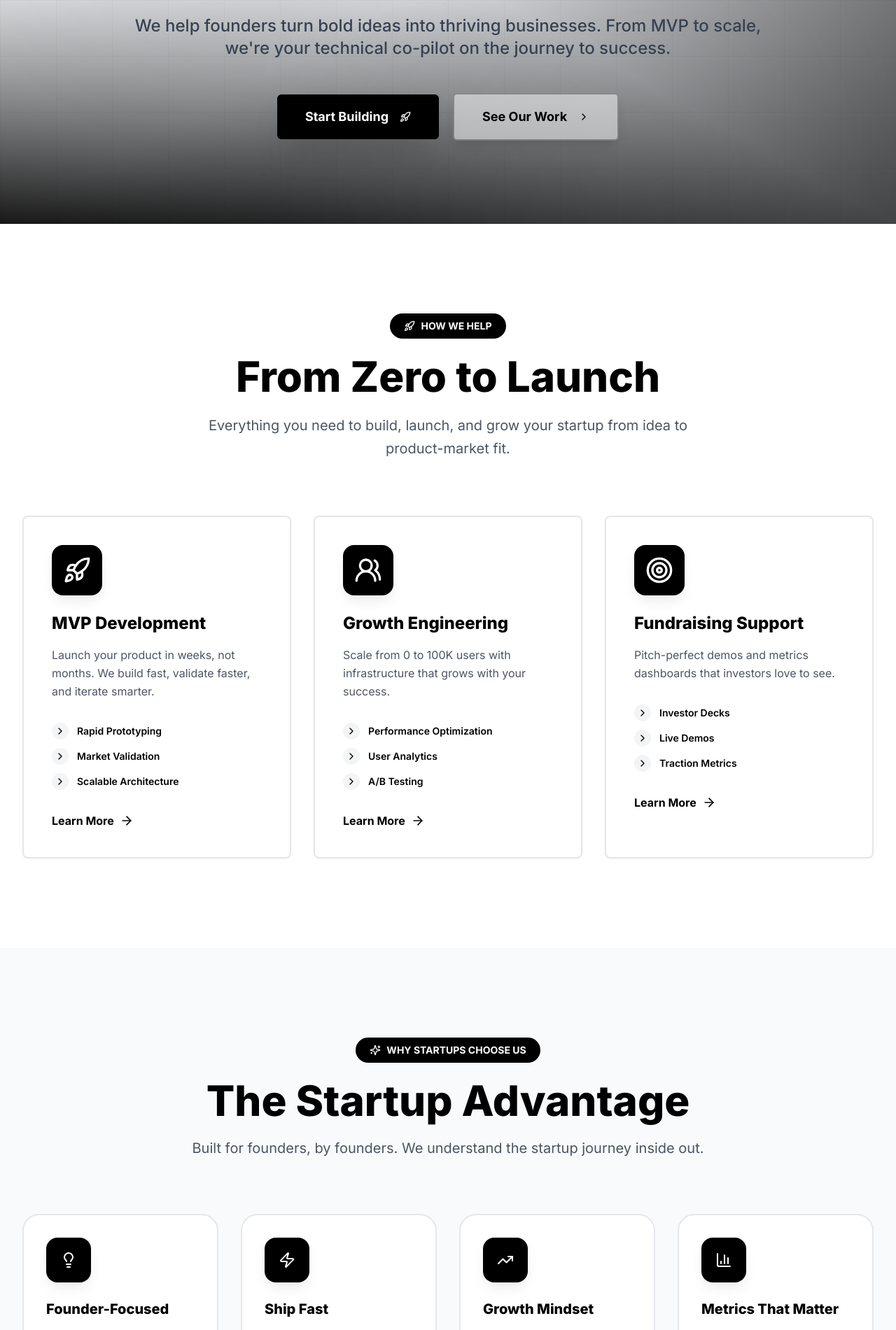
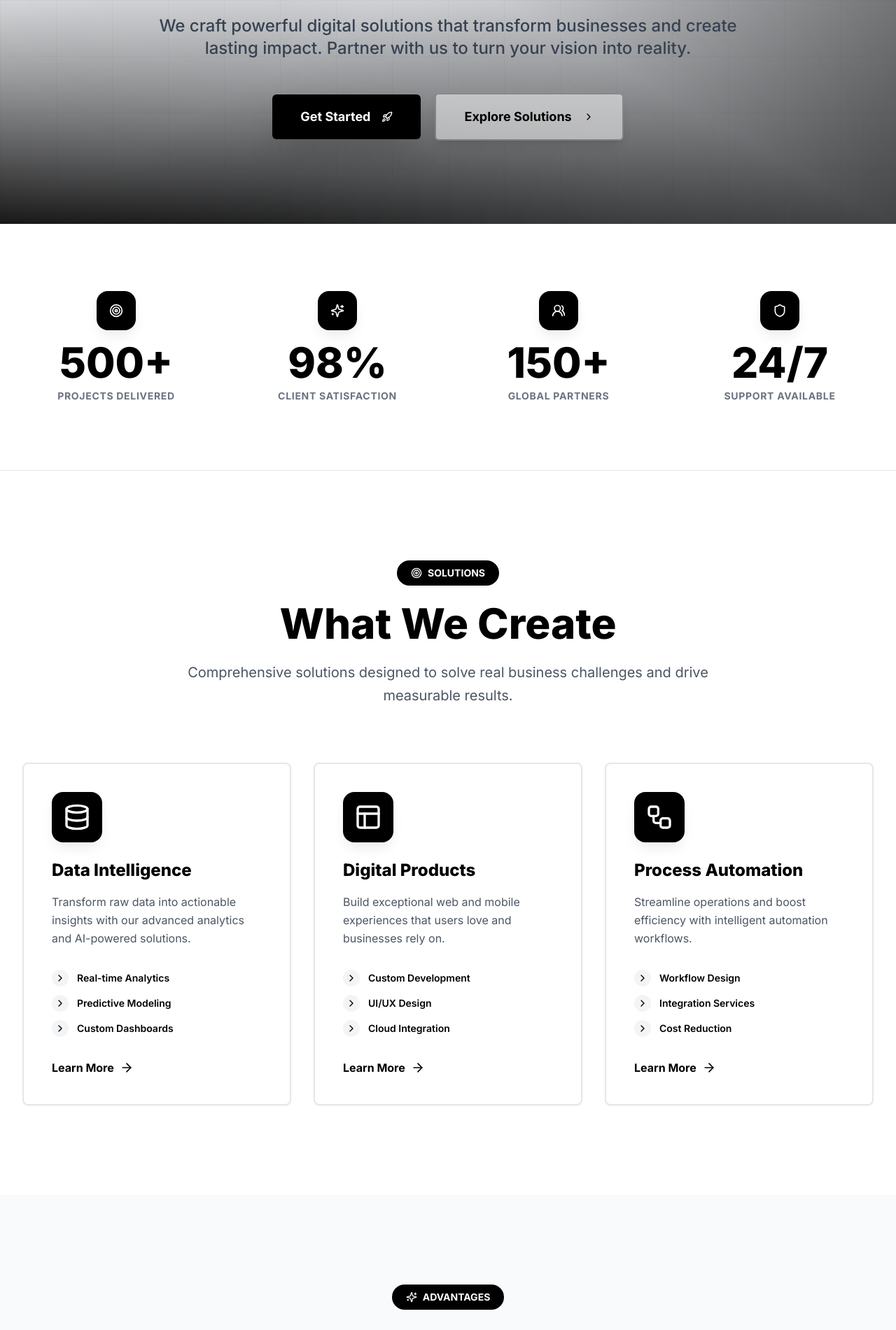
Before and after one commit to ramananagabandi/hyderabad-digital-showcase, a React (Vite) app: page / in a window 1280 px wide. Shown: the part 400-2301 px from the top of the page at 70% size. Built offline with nearby package versions, Linux system fonts and the light colour scheme.

Commit message:
Reverted to commit d178de917a793dab1ef1179848780e7624d95619

```diff
--- a/src/pages/Index.tsx
+++ b/src/pages/Index.tsx
@@ -2,58 +2,45 @@ import { Button } from "@/components/ui/button";
 import { Card, CardContent } from "@/components/ui/card";
 import { ArrowRight, Sparkles, Rocket, Target, TrendingUp, ChevronRight, Lightbulb, Zap, Shield, Users2, BarChart3, Database, Layout, Workflow } from "lucide-react";
 import { Link } from "react-router-dom";
+
 const Index = () => {
-  const metrics = [{
-    number: "50+",
-    label: "Startups Launched",
-    icon: <Rocket className="w-5 h-5" />
-  }, {
-    number: "$20M+",
-    label: "Funding Raised",
-    icon: <TrendingUp className="w-5 h-5" />
-  }, {
-    number: "3 Months",
-    label: "Average MVP Time",
-    icon: <Zap className="w-5 h-5" />
-  }, {
-    number: "90%",
-    label: "Launch Success Rate",
-    icon: <Target className="w-5 h-5" />
-  }];
-  const solutions = [{
-    icon: <Rocket className="w-10 h-10" />,
-    title: "MVP Development",
-    description: "Launch your product in weeks, not months. We build fast, validate faster, and iterate smarter.",
-    benefits: ["Rapid Prototyping", "Market Validation", "Scalable Architecture"]
-  }, {
-    icon: <Users2 className="w-10 h-10" />,
-    title: "Growth Engineering",
-    description: "Scale from 0 to 100K users with infrastructure that grows with your success.",
-    benefits: ["Performance Optimization", "User Analytics", "A/B Testing"]
-  }, {
-    icon: <Target className="w-10 h-10" />,
-    title: "Fundraising Support",
-    description: "Pitch-perfect demos and metrics dashboards that investors love to see.",
-    benefits: ["Investor Decks", "Live Demos", "Traction Metrics"]
-  }];
-  const features = [{
-    icon: <Lightbulb className="w-6 h-6" />,
-    title: "Founder-Focused",
-    description: "We speak startup. No corporate BS, just results"
-  }, {
-    icon: <Zap className="w-6 h-6" />,
-    title: "Ship Fast",
-    description: "Move at startup speed with agile development"
-  }, {
-    icon: <TrendingUp className="w-6 h-6" />,
-    title: "Growth Mindset",
-    description: "Built to scale from day one to exit"
-  }, {
-    icon: <BarChart3 className="w-6 h-6" />,
-    title: "Metrics That Matter",
-    description: "Track KPIs investors actually care about"
-  }];
-  return <div className="min-h-screen overflow-hidden bg-background">
+  const metrics = [
+    { number: "500+", label: "Projects Delivered", icon: <Target className="w-5 h-5" /> },
+    { number: "98%", label: "Client Satisfaction", icon: <Sparkles className="w-5 h-5" /> },
+    { number: "150+", label: "Global Partners", icon: <Users2 className="w-5 h-5" /> },
+    { number: "24/7", label: "Support Available", icon: <Shield className="w-5 h-5" /> }
+  ];
+
+  const solutions = [
+    {
+      icon: <Database className="w-10 h-10" />,
+      title: "Data Intelligence",
+      description: "Transform raw data into actionable insights with our advanced analytics and AI-powered solutions.",
+      benefits: ["Real-time Analytics", "Predictive Modeling", "Custom Dashboards"]
+    },
+    {
+      icon: <Layout className="w-10 h-10" />,
+      title: "Digital Products",
+      description: "Build exceptional web and mobile experiences that users love and businesses rely on.",
+      benefits: ["Custom Development", "UI/UX Design", "Cloud Integration"]
+    },
+    {
+      icon: <Workflow className="w-10 h-10" />,
+      title: "Process Automation",
+      description: "Streamline operations and boost efficiency with intelligent automation workflows.",
+      benefits: ["Workflow Design", "Integration Services", "Cost Reduction"]
+    }
+  ];
+
+  const features = [
+    { icon: <Lightbulb className="w-6 h-6" />, title: "Innovation First", description: "Cutting-edge solutions using the latest technologies" },
+    { icon: <Zap className="w-6 h-6" />, title: "Lightning Fast", description: "Rapid deployment without compromising quality" },
+    { icon: <Shield className="w-6 h-6" />, title: "Enterprise Security", description: "Bank-level security for your peace of mind" },
+    { icon: <BarChart3 className="w-6 h-6" />, title: "Data-Driven", description: "Every decision backed by solid analytics" }
+  ];
+
+  return (
+    <div className="min-h-screen overflow-hidden bg-background">
       {/* Hero Section */}
       <section className="relative min-h-[90vh] flex items-center justify-center overflow-hidden bg-gradient-to-br from-white via-gray-100 to-black">
         {/* Animated gradient overlay */}
@@ -72,32 +59,32 @@ const Index = () => {
         <div className="relative max-w-7xl mx-auto px-4 sm:px-6 lg:px-8 py-20 text-center z-10">
           <div className="inline-flex items-center gap-2 px-6 py-3 rounded-full bg-white/40 backdrop-blur-md border border-black/10 mb-8 animate-fade-in shadow-lg">
             <Sparkles className="w-5 h-5 text-black" />
-            <span className="text-sm font-semibold text-black tracking-wide">From Idea to Unicorn</span>
+            <span className="text-sm font-semibold text-black tracking-wide">Next-Generation Technology Solutions</span>
           </div>
 
           <h1 className="text-6xl md:text-8xl font-black mb-8 leading-tight animate-slide-up">
-            <span className="text-black">Launch Your</span>
+            <span className="text-black">Build The</span>
             <br />
             <span className="text-transparent bg-clip-text bg-gradient-to-r from-black via-gray-600 to-black">
-              Startup Dream
+              Future Now
             </span>
           </h1>
 
           <p className="text-xl md:text-2xl text-gray-700 mb-12 max-w-4xl mx-auto leading-relaxed animate-slide-up font-medium">
-            We help founders turn bold ideas into thriving businesses. From MVP to scale,
-            we're your technical co-pilot on the journey to success.
+            We craft powerful digital solutions that transform businesses and create lasting impact.
+            Partner with us to turn your vision into reality.
           </p>
 
           <div className="flex flex-col sm:flex-row gap-5 justify-center items-center animate-fade-in">
             <Link to="/contact">
               <Button size="lg" className="bg-black text-white hover:bg-gray-800 shadow-xl hover:shadow-2xl transition-all duration-500 hover:scale-105 px-10 py-8 text-lg font-bold group">
-                Start Building
+                Get Started
                 <Rocket className="ml-2 w-6 h-6 group-hover:translate-x-1 transition-transform" />
               </Button>
             </Link>
             <Link to="/services">
               <Button size="lg" variant="outline" className="border-2 border-black/30 text-black bg-white/50 hover:bg-black hover:text-white backdrop-blur-md transition-all duration-500 hover:scale-105 px-10 py-8 text-lg font-bold shadow-lg">
-                See Our Work
+                Explore Solutions
                 <ChevronRight className="ml-2 w-6 h-6" />
               </Button>
             </Link>
@@ -106,28 +93,51 @@ const Index = () => {
       </section>
 
       {/* Metrics Section */}
-
+      <section className="py-24 bg-white relative border-b">
+        <div className="relative max-w-7xl mx-auto px-4 sm:px-6 lg:px-8">
+          <div className="grid grid-cols-2 md:grid-cols-4 gap-12">
+            {metrics.map((metric, index) => (
+              <div key={index} className="text-center group">
+                <div className="flex justify-center mb-4">
+                  <div className="w-14 h-14 rounded-2xl bg-black flex items-center justify-center shadow-card group-hover:shadow-hover transition-all duration-500 group-hover:scale-110">
+                    <div className="text-white">{metric.icon}</div>
+                  </div>
+                </div>
+                <div className="text-5xl md:text-6xl font-black text-black mb-2 group-hover:scale-110 transition-transform duration-500">
+                  {metric.number}
+                </div>
+                <div className="text-sm font-bold text-gray-500 uppercase tracking-wider">
+                  {metric.label}
+                </div>
+              </div>
+            ))}
+          </div>
+        </div>
+      </section>
 
       {/* Solutions Section */}
       <section className="py-32 bg-white relative overflow-hidden">
         <div className="relative max-w-7xl mx-auto px-4 sm:px-6 lg:px-8">
           <div className="text-center mb-20">
             <div className="inline-flex items-center gap-2 px-5 py-2 rounded-full bg-black text-white font-bold text-sm mb-6">
-              <Rocket className="w-4 h-4" />
-              HOW WE HELP
+              <Target className="w-4 h-4" />
+              SOLUTIONS
             </div>
             <h2 className="text-5xl md:text-6xl font-black text-black mb-6">
-              From Zero to Launch
+              What We Create
             </h2>
             <p className="text-xl text-gray-600 max-w-3xl mx-auto leading-relaxed">
-              Everything you need to build, launch, and grow your startup from idea to product-market fit.
+              Comprehensive solutions designed to solve real business challenges and drive measurable results.
             </p>
           </div>
 
           <div className="grid md:grid-cols-3 gap-8">
-            {solutions.map((solution, index) => <Card key={index} className="group relative overflow-hidden border-2 border-gray-200 hover:border-black shadow-sm hover:shadow-xl transition-all duration-700 hover:-translate-y-4 bg-white animate-fade-in" style={{
-            animationDelay: `${index * 0.2}s`
-          }}>
+            {solutions.map((solution, index) => (
+              <Card
+                key={index}
+                className="group relative overflow-hidden border-2 border-gray-200 hover:border-black shadow-sm hover:shadow-xl transition-all duration-700 hover:-translate-y-4 bg-white animate-fade-in"
+                style={{ animationDelay: `${index * 0.2}s` }}
+              >
                 <CardContent className="relative p-10">
                   <div className="mb-6 inline-flex p-4 rounded-2xl bg-black shadow-card group-hover:shadow-hover transition-all duration-500 group-hover:scale-110">
                     <div className="text-white">{solution.icon}</div>
@@ -142,12 +152,14 @@ const Index = () => {
                   </p>
 
                   <div className="space-y-3 mb-8">
-                    {solution.benefits.map((benefit, idx) => <div key={idx} className="flex items-center gap-3 text-sm font-semibold text-black">
+                    {solution.benefits.map((benefit, idx) => (
+                      <div key={idx} className="flex items-center gap-3 text-sm font-semibold text-black">
                         <div className="w-6 h-6 rounded-full bg-gray-100 flex items-center justify-center group-hover:bg-black transition-all duration-300">
                           <ChevronRight className="w-4 h-4 text-black group-hover:text-white transition-colors" />
                         </div>
                         {benefit}
-                      </div>)}
+                      </div>
+                    ))}
                   </div>
 
                   <Link to="/services" className="inline-flex items-center text-black hover:text-gray-600 font-bold group-hover:gap-3 gap-2 transition-all duration-300">
@@ -155,7 +167,8 @@ const Index = () => {
                     <ArrowRight className="w-5 h-5 group-hover:translate-x-2 transition-transform duration-300" />
                   </Link>
                 </CardContent>
-              </Card>)}
+              </Card>
+            ))}
           </div>
         </div>
       </section>
@@ -166,18 +179,22 @@ const Index = () => {
           <div className="text-center mb-20">
             <div className="inline-flex items-center gap-2 px-5 py-2 rounded-full bg-black text-white font-bold text-sm mb-6">
               <Sparkles className="w-4 h-4" />
-              WHY STARTUPS CHOOSE US
+              ADVANTAGES
             </div>
             <h2 className="text-5xl md:text-6xl font-black text-black mb-6">
-              The Startup Advantage
+              Why Choose Us
             </h2>
             <p className="text-xl text-gray-600 max-w-3xl mx-auto">
-              Built for founders, by founders. We understand the startup journey inside out.
+              Experience excellence in every aspect of our service delivery.
             </p>
           </div>
 
           <div className="grid md:grid-cols-2 lg:grid-cols-4 gap-8">
-            {features.map((feature, index) => <div key={index} className="group p-8 rounded-3xl bg-white border-2 border-gray-200 hover:border-black transition-all duration-500 hover:shadow-hover hover:-translate-y-2">
+            {features.map((feature, index) => (
+              <div
+                key={index}
+                className="group p-8 rounded-3xl bg-white border-2 border-gray-200 hover:border-black transition-all duration-500 hover:shadow-hover hover:-translate-y-2"
+              >
                 <div className="w-16 h-16 rounded-2xl bg-black flex items-center justify-center shadow-card group-hover:shadow-hover transition-all duration-500 group-hover:scale-110 mb-6">
                   <div className="text-white">{feature.icon}</div>
                 </div>
@@ -187,7 +204,8 @@ const Index = () => {
                 <p className="text-gray-600 leading-relaxed">
                   {feature.description}
                 </p>
-              </div>)}
+              </div>
+            ))}
           </div>
         </div>
       </section>
@@ -199,38 +217,40 @@ const Index = () => {
 
         <div className="relative max-w-5xl mx-auto text-center px-4 sm:px-6 lg:px-8 z-10">
           <div className="inline-flex items-center gap-2 px-6 py-3 rounded-full bg-white/5 backdrop-blur-sm border border-white/10 mb-8">
-            <Rocket className="w-5 h-5 text-white" />
-            <span className="text-sm font-semibold text-white">Ready to Launch?</span>
+            <TrendingUp className="w-5 h-5 text-white" />
+            <span className="text-sm font-semibold text-white">Ready to Scale?</span>
           </div>
 
           <h2 className="text-5xl md:text-7xl font-black text-white mb-8 leading-tight">
-            Your Startup Story
+            Let's Build Something
             <br />
             <span className="text-transparent bg-clip-text bg-gradient-to-r from-white via-gray-400 to-white">
-              Starts Here
+              Extraordinary
             </span>
           </h2>
 
           <p className="text-xl md:text-2xl text-gray-400 mb-12 leading-relaxed max-w-3xl mx-auto font-light">
-            Join 50+ founders who've turned their vision into reality. Let's build the next big thing together.
+            Join hundreds of forward-thinking companies who have already transformed their business with our solutions.
           </p>
 
           <div className="flex flex-col sm:flex-row gap-5 justify-center">
             <Link to="/contact">
               <Button size="lg" className="bg-white text-black hover:bg-gray-100 shadow-elegant transition-all duration-500 hover:scale-105 px-12 py-8 text-lg font-bold group">
-                Let's Talk
+                Start Your Journey
                 <Rocket className="ml-2 w-6 h-6 group-hover:translate-x-1 transition-transform" />
               </Button>
             </Link>
             <Link to="/about">
               <Button size="lg" variant="outline" className="border-2 border-white/20 text-white hover:bg-white hover:text-black backdrop-blur-sm transition-all duration-500 hover:scale-105 px-12 py-8 text-lg font-bold">
-                Our Story
+                Learn About Us
                 <ChevronRight className="ml-2 w-6 h-6" />
               </Button>
             </Link>
           </div>
         </div>
       </section>
-    </div>;
+    </div>
+  );
 };
+
 export default Index;
```
